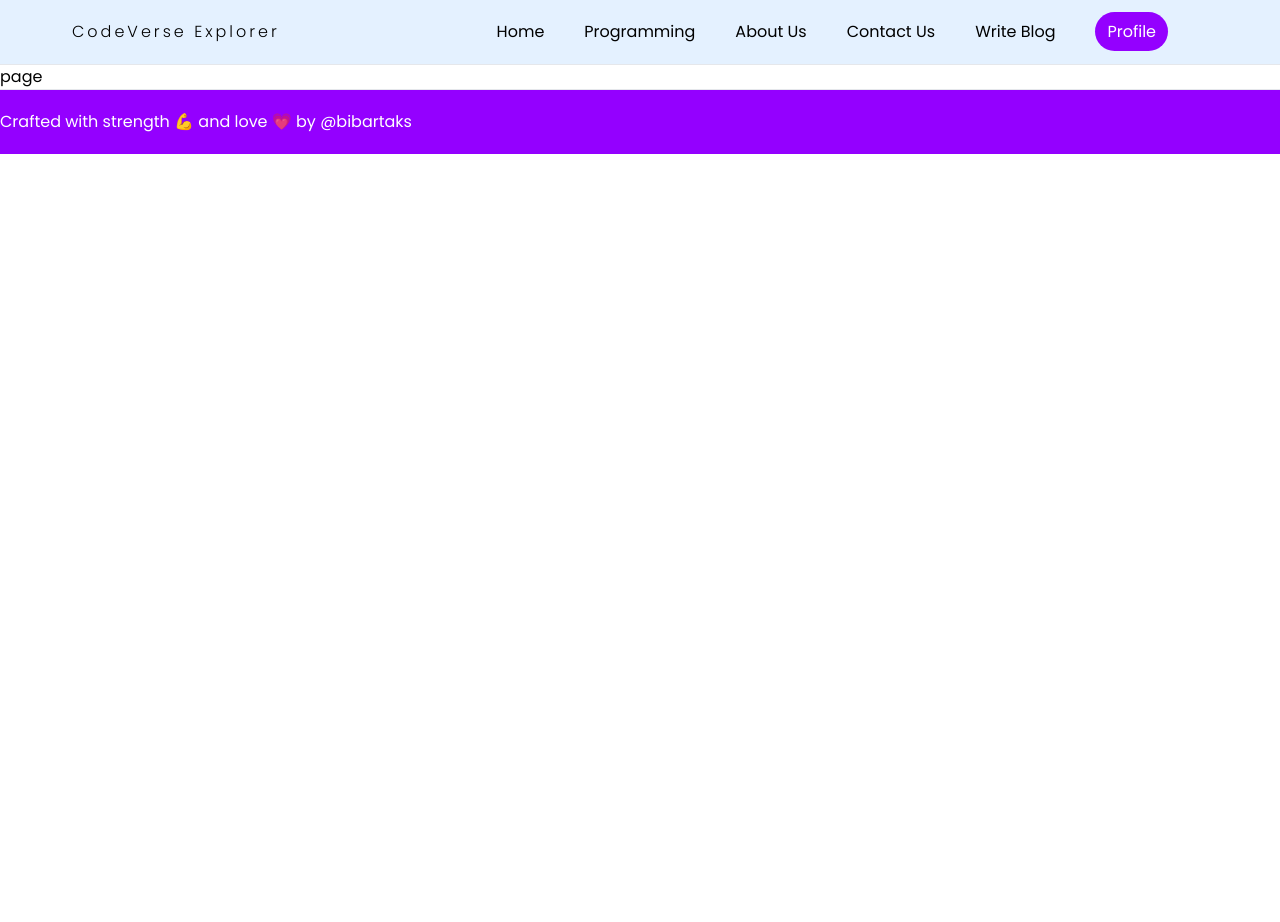
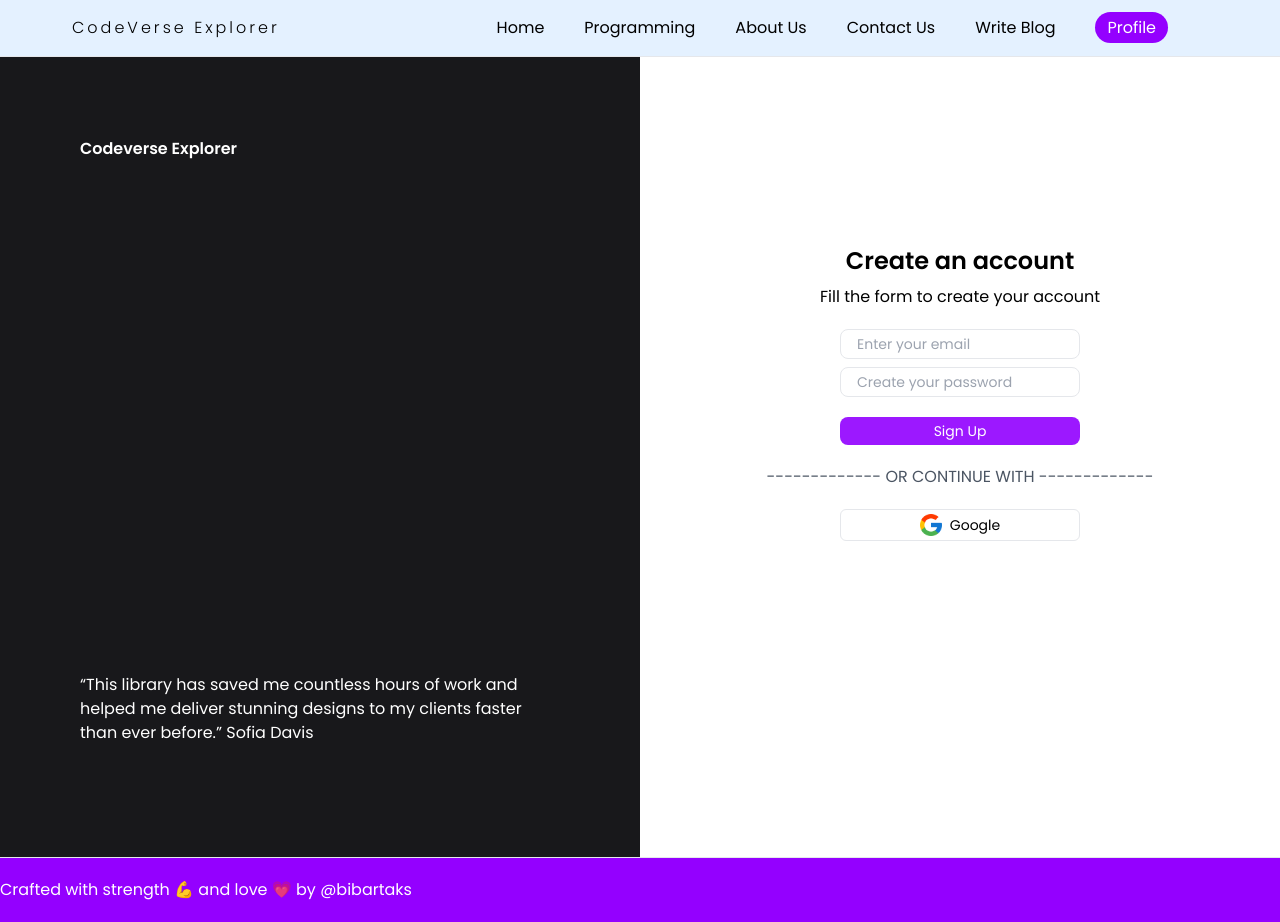
Before and after one commit to bibartaks/codeverse_explorer, a Next.js app: page /signin in a window 1280 px wide. Before the commit the page ends 800 px from the top, so only its background shows below. Built offline with nearby package versions, Linux system fonts and the light colour scheme; no server answers.

Commit message:
Added a sign-up page and changed the navbar profile button style.

```diff
--- a/app/components/Navbar/Navbar.tsx
+++ b/app/components/Navbar/Navbar.tsx
@@ -7,7 +7,7 @@ import Image from "next/image"
 export default function Navbar() {
   return (
     <nav className="border-b sticky top-0 bg-[#E4F1FF]">
-      <div className="flex justify-between items-center m w-[90%] m-auto max-w-[1500px]   px-2 py-5">
+      <div className="flex justify-between items-center m w-[90%] m-auto max-w-[1500px]   px-2 py-4">
         <div>
           <h1 className="font-light tracking-[3px]">CodeVerse Explorer</h1>
         </div>
@@ -29,7 +29,7 @@ export default function Navbar() {
           </Link>
           {/* <SignIn /> */}
           <Link
-            className="mr-10 bg-[#9400FF] px-3 py-2 text-white rounded-full hover:opacity-90"
+            className="mr-10 bg-[#9400FF] px-3 py-1 text-white rounded-full hover:opacity-90"
             href="/profile"
           >
             Profile
--- a/app/components/SignIn/SignIn.tsx
+++ b/app/components/SignIn/SignIn.tsx
@@ -1,61 +1,104 @@
 "use client"
-
-import Link from "next/link"
-import React, { useState, useEffect, use } from "react"
+import React, { useState } from "react"
+import Image from "next/image"
 import {
   GoogleAuthProvider,
+  createUserWithEmailAndPassword,
   getAuth,
-  onAuthStateChanged,
   signInWithPopup,
 } from "firebase/auth"
-import { app } from "../../firebase"
-import { redirect } from "next/navigation"
+import { app } from "@/app/firebase"
 
 export default function SignIn() {
+  const [email, setEmail] = useState("")
+  const [password, setPassowrd] = useState("")
   const auth = getAuth(app)
-  const [user, setUser] = useState<boolean | null>(null)
-
-  onAuthStateChanged(auth, user => {
-    if (user) {
-      setUser(true)
-      localStorage.setItem("user", "true")
-    } else {
-      setUser(null)
-      localStorage.setItem("user", "false")
-    }
-  })
 
   async function handleSignIn() {
     const provider = new GoogleAuthProvider()
 
     try {
       const result = await signInWithPopup(auth, provider)
-      const user = result.user
-      console.log("Google Sign-In successful:", user)
+      alert("Congrats🥳")
     } catch (error) {
       console.error("Google Sign-In error:", error)
     }
   }
 
+  async function handleSignInWithEmailAndPassword() {
+    try {
+      const userCredential = await createUserWithEmailAndPassword(
+        auth,
+        email,
+        password
+      )
+      // User signed up successfully
+      const user = userCredential.user
+      // console.log('User signed up:', user);
+      alert("Congrats🥳 SignIn by email and password")
+    } catch (error) {
+      // Handle Errors here.
+      console.log(error)
+    }
+  }
+
   return (
-    <>
-      {localStorage.getItem("user") === "true" && (
-        <Link
-          className="bg-[#3564c4] px-2 py-1   text-white rounded-full transition-opacity hover:opacity-[0.8]"
-          href={"/profile"}
-        >
-          Profile
-        </Link>
-      )}{" "}
-      {localStorage.getItem("user") === "false" && (
-        <Link
-          href={"/#"}
-          onClick={handleSignIn}
-          className="bg-[#3564c4] px-2 py-1   text-white rounded-full transition-opacity hover:opacity-[0.8]"
-        >
-          Sign In
-        </Link>
-      )}
-    </>
+    <div className="min-h-[100vh] grid grid-cols-2">
+      <div className="p-20 bg-[#18181B] text-white">
+        <div className="h-[100%] max-h-[95%] flex flex-col justify-between">
+          <h1 className="text-1xl font-semibold">Codeverse Explorer</h1>
+          <h1>
+            “This library has saved me countless hours of work and helped me
+            deliver stunning designs to my clients faster than ever before.”
+            Sofia Davis
+          </h1>
+        </div>
+      </div>
+      <div className="p-20">
+        <div className="h-[80%] flex flex-col justify-center items-center  w-[100%]">
+          <h1 className="font-semibold text-2xl mb-2">Create an account</h1>
+          <p className="mb-5">Fill the form to create your account</p>
+          <form className="max-w-[50%] mb-5">
+            <input
+              type="email"
+              placeholder="Enter your email"
+              className="border px-4 py-1 w-[100%] mb-2 rounded-lg text-sm"
+              onChange={e => setEmail(e.target.value)}
+              required
+            />
+            <input
+              type="password"
+              placeholder="Create your password"
+              className="border px-4 py-1 w-[100%] mb-5  rounded-lg text-sm"
+              onChange={e => setPassowrd(e.target.value)}
+              required
+            />
+            <button
+              onClick={handleSignInWithEmailAndPassword}
+              className="bg-[#9c18ff] w-[100%] py-1 text-white text-sm  rounded-lg   "
+            >
+              Sign Up
+            </button>
+          </form>
+          <p className="text-gray-600 mb-5">
+            ------------- OR CONTINUE WITH -------------
+          </p>
+          <button
+            onClick={handleSignIn}
+            className="flex items-center justify-center border min-w-[50%] py-1 text-sm rounded-md"
+          >
+            {" "}
+            <Image
+              src="/google_icon.png"
+              width={22}
+              height={22}
+              alt="google icon"
+              className="mr-2"
+            />{" "}
+            Google
+          </button>
+        </div>
+      </div>
+    </div>
   )
 }
--- a/app/signin/page.tsx
+++ b/app/signin/page.tsx
@@ -1,5 +1,10 @@
 import React from "react"
+import SignIn from "../components/SignIn/SignIn"
 
 export default function page() {
-  return <div>page</div>
+  return (
+    <div className="min-h-[100vh]">
+      <SignIn />
+    </div>
+  )
 }
--- a/package.json
+++ b/package.json
@@ -14,7 +14,6 @@
     "@types/react": "18.2.21",
     "@types/react-dom": "18.2.7",
     "autoprefixer": "10.4.15",
-    "dotenv": "^16.3.1",
     "encoding": "^0.1.13",
     "eslint": "8.48.0",
     "eslint-config-next": "13.4.19",
```
Also changed, not shown: public/google_icon.png (added), 1 other file (tests, documents, lock files or other folders).
